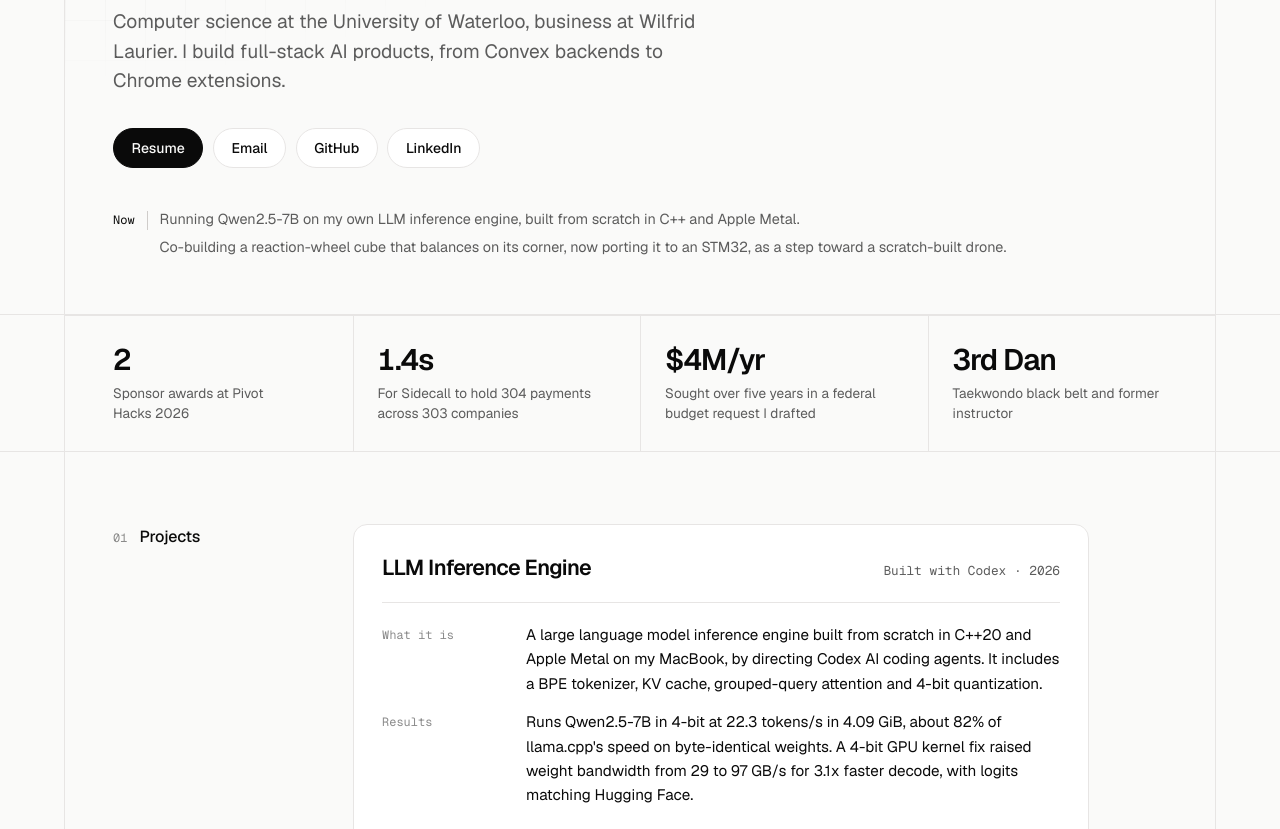
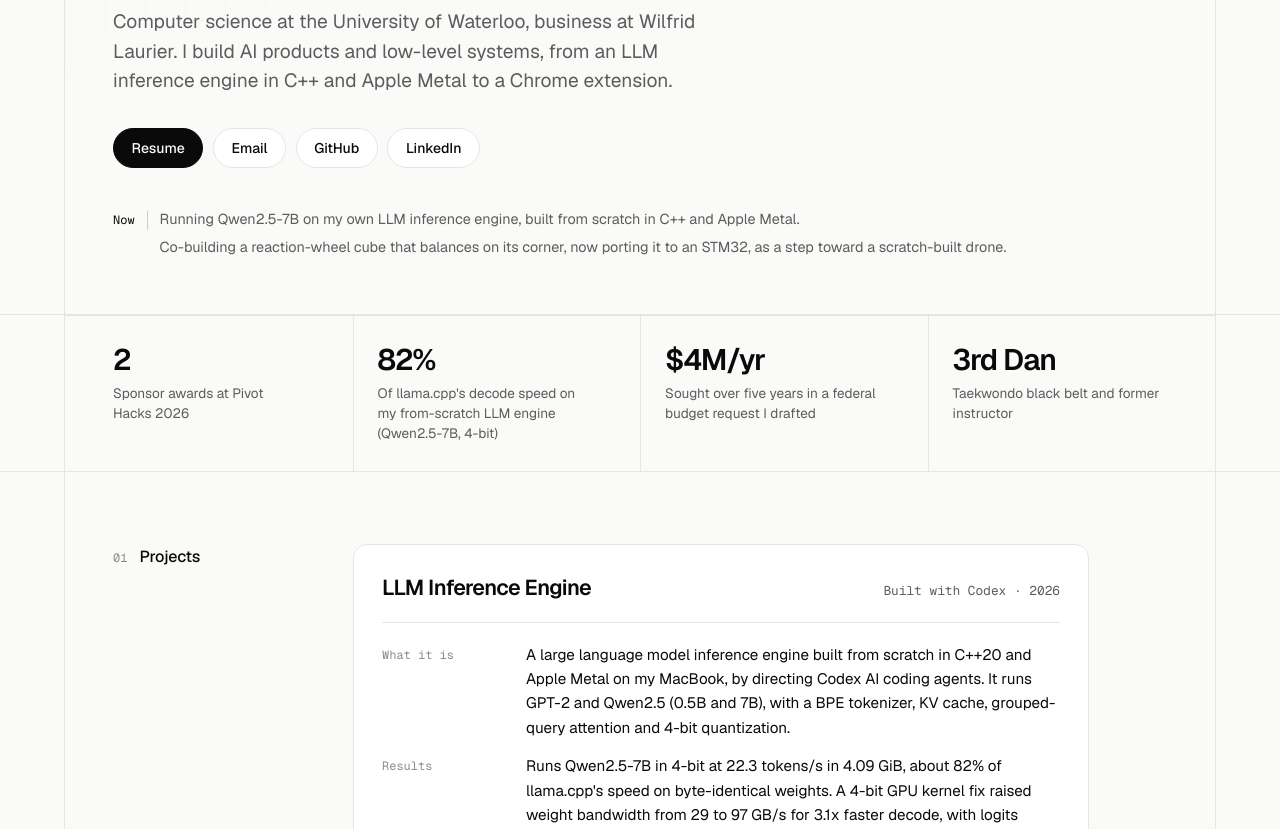
Before and after one commit to ashwathram-prathap/ashwathram-prathap.github.io, a plain HTML site: page index.html in a window 1280 px wide. Shown: the part 317-1146 px from the top of the page. Drawn offline with nearby package versions, Linux system fonts and the light colour scheme.

Commit message:
Reconcile site with project files: hero, stats, engine models, cube status, Sidecall unconfirmed line removed
Co-Authored-By: Claude Sonnet 5.5 <noreply@anthropic.com>
Claude-Session: https://claude.ai/code/session_01W23npetqmXsqkgSiX6k1da

```diff
--- a/index.html
+++ b/index.html
@@ -4,10 +4,10 @@
   <meta charset="utf-8">
   <meta name="viewport" content="width=device-width, initial-scale=1">
   <title>Ashwathram Prathap</title>
-  <meta name="description" content="Ashwathram Prathap: computer science at Waterloo, business at Laurier. Builds full-stack AI products. Open to a Summer 2027 co-op in software, AI, product or finance.">
+  <meta name="description" content="Ashwathram Prathap: computer science at Waterloo, business at Laurier. Builds AI products and low-level systems. Open to a Summer 2027 co-op in software, AI, product or finance.">
   <meta property="og:type" content="website">
   <meta property="og:title" content="Ashwathram Prathap">
-  <meta property="og:description" content="Computer science at Waterloo, business at Laurier. Builds full-stack AI products.">
+  <meta property="og:description" content="Computer science at Waterloo, business at Laurier. Builds AI products and low-level systems.">
   <meta property="og:url" content="https://ashwathram.ca">
   <meta name="color-scheme" content="light dark">
   <script>
@@ -47,7 +47,7 @@
     <section class="frame hero" id="top" aria-label="Introduction">
       <p class="status"><span class="dot" aria-hidden="true"></span>Open to a Summer 2027 co-op in software, AI, product or finance</p>
       <h1>Ashwathram Prathap</h1>
-      <p class="lede">Computer science at the University of Waterloo, business at Wilfrid Laurier. I build full-stack AI products, from Convex backends to Chrome extensions.</p>
+      <p class="lede">Computer science at the University of Waterloo, business at Wilfrid Laurier. I build AI products and low-level systems, from an LLM inference engine in C++ and Apple Metal to a Chrome extension.</p>
       <div class="actions">
         <a class="btn btn-primary" href="resume.pdf">Resume</a>
         <a class="btn" href="mailto:prathapashwathram@gmail.com">Email</a>
@@ -69,8 +69,8 @@
         <dd>Sponsor awards at Pivot Hacks 2026</dd>
       </div>
       <div>
-        <dt>1.4s</dt>
-        <dd>For Sidecall to hold 304 payments across 303 companies</dd>
+        <dt>82%</dt>
+        <dd>Of llama.cpp's decode speed on my from-scratch LLM engine (Qwen2.5-7B, 4-bit)</dd>
       </div>
       <div>
         <dt>$4M/yr</dt>
@@ -95,7 +95,7 @@
           </header>
           <dl class="facts">
             <dt>What it is</dt>
-            <dd>A large language model inference engine built from scratch in C++20 and Apple Metal on my MacBook, by directing Codex AI coding agents. It includes a BPE tokenizer, KV cache, grouped-query attention and 4-bit quantization.</dd>
+            <dd>A large language model inference engine built from scratch in C++20 and Apple Metal on my MacBook, by directing Codex AI coding agents. It runs GPT-2 and Qwen2.5 (0.5B and 7B), with a BPE tokenizer, KV cache, grouped-query attention and 4-bit quantization.</dd>
             <dt>Results</dt>
             <dd>Runs Qwen2.5-7B in 4-bit at 22.3 tokens/s in 4.09 GiB, about 82% of llama.cpp's speed on byte-identical weights. A 4-bit GPU kernel fix raised weight bandwidth from 29 to 97 GB/s for 3.1x faster decode, with logits matching Hugging Face.</dd>
           </dl>
@@ -118,7 +118,7 @@
             <dt>My part</dt>
             <dd>I wrote the original Arduino control code (IMU reads, quaternion orientation math, PID loop); my partner did the CAD.</dd>
             <dt>Status</dt>
-            <dd>First prototype built in 4 days. Now porting to an STM32F411 with a hardware-timed loop: a 500 Hz attitude filter and a 200 Hz state-feedback controller.</dd>
+            <dd>First prototype built in 4 days. Now porting the control to an STM32F411 with a hardware-timed loop (a 500 Hz attitude filter and a 200 Hz state-feedback controller) while redesigning the flywheel and brackets and learning PCB design.</dd>
           </dl>
           <footer class="project-foot">
             <ul class="chips" aria-label="Stack">
@@ -176,8 +176,6 @@
           <dl class="facts">
             <dt>What it does</dt>
             <dd>Breach response for private-equity portfolios. Flags sister companies that share a breached vendor login and holds at-risk payments until a controller verifies them. Claude drafts the alerts; holds stay rule-based.</dd>
-            <dt>My part</dt>
-            <dd>Much of the Convex backend, plus parts of the React and TypeScript frontend and the payments flow.</dd>
             <dt>Results</dt>
             <dd>0 misses and 0 false holds across 18 test scenarios. One report holds 304 payments across 303 companies in about 1.4 s.</dd>
           </dl>
```
